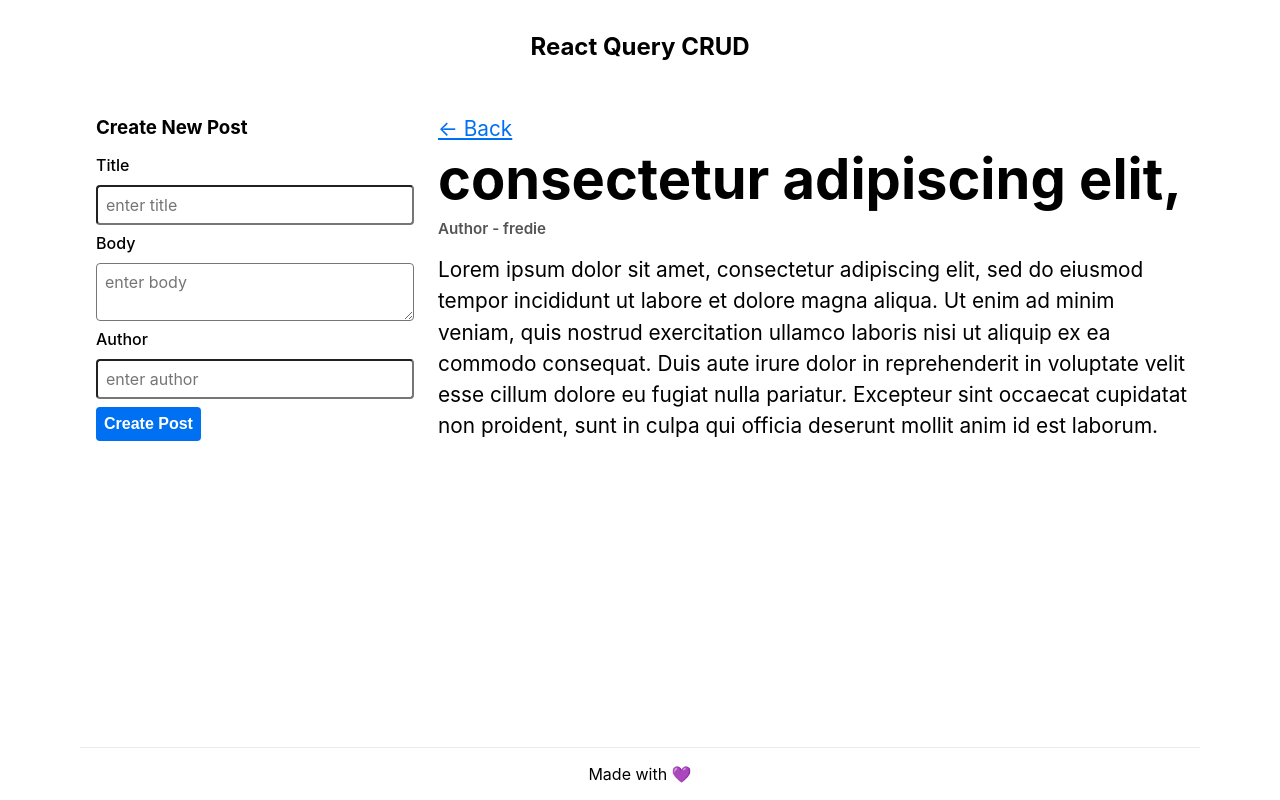
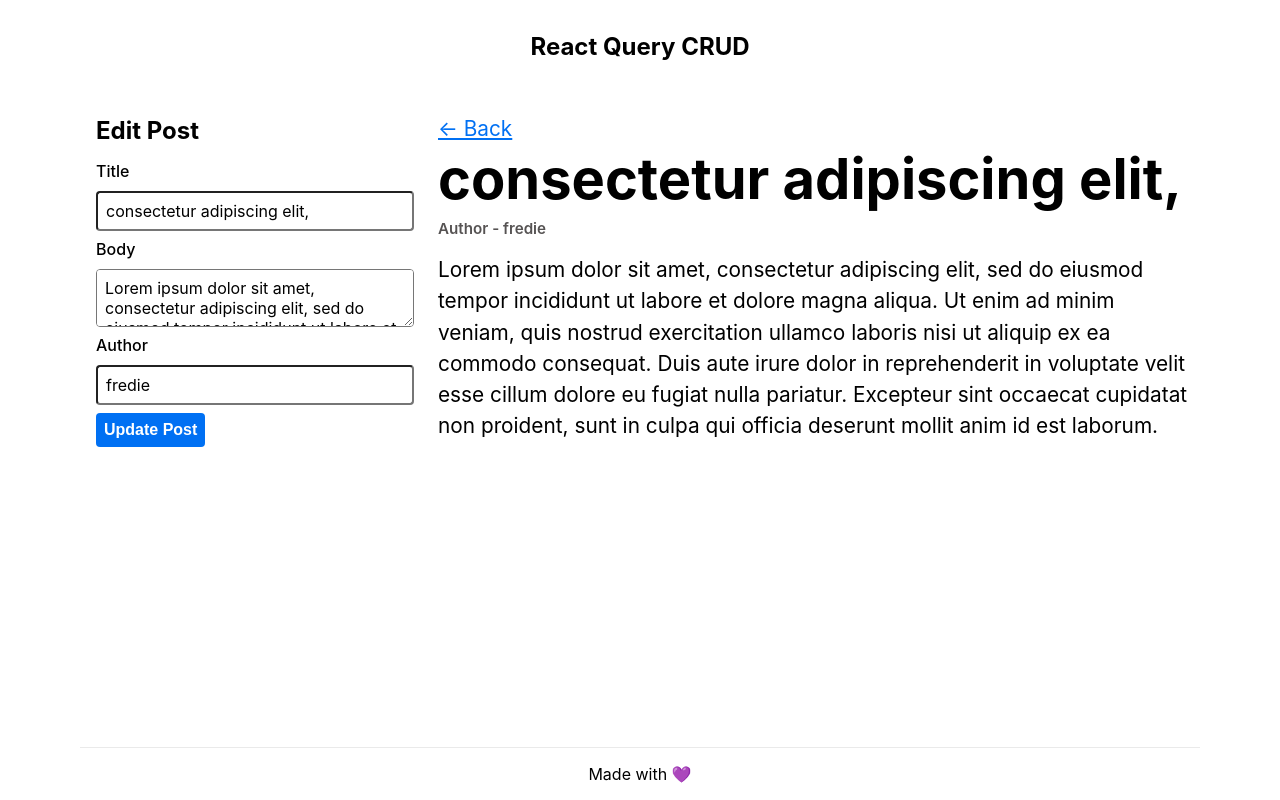
Before and after one commit to pratikmane1299/React-Query-CRUD, a Next.js app: page / in a window 1280 px wide. Both pictures are taken after a click on the element "consectetur adipiscing elit,". Built offline with nearby package versions, Linux system fonts and the light colour scheme.

Commit message:
✨Display post details in form and add mutation to update post

```diff
--- /dev/null
+++ b/components/PostForm.js
@@ -0,0 +1,42 @@
+import styles from '../styles/PostForm.module.css';
+
+export default function PostForm({values, handleOnChange, onFormSubmit, submitText}) {
+
+  return (
+    <form className={styles.form} onSubmit={onFormSubmit}>
+      <div className={styles.formRow}>
+        <label className={styles.formLabel}>Title</label>
+        <input
+          name="title"
+          placeholder="enter title"
+          className={styles.formInput}
+          value={values.title}
+          onChange={(e) => handleOnChange("title", e.target.value)}
+        />
+      </div>
+      <div className={styles.formRow}>
+        <label className={styles.formLabel}>Body</label>
+        <textarea
+          name="body"
+          placeholder="enter body"
+          className={styles.formInput}
+          value={values.body}
+          onChange={(e) => handleOnChange("body", e.target.value)}
+        ></textarea>
+      </div>
+      <div className={styles.formRow}>
+        <label className={styles.formLabel}>Author</label>
+        <input
+          name="author"
+          placeholder="enter author"
+          className={styles.formInput}
+          value={values.author}
+          onChange={(e) => handleOnChange("author", e.target.value)}
+        />
+      </div>
+      <button type="submit" className={styles.btn}>
+        {submitText}
+      </button>
+    </form>
+  );
+}
--- a/pages/index.js
+++ b/pages/index.js
@@ -1,7 +1,9 @@
-import { useState } from 'react';
+import { useEffect, useState } from 'react';
 import Head from 'next/head'
 import { useMutation, useQuery, useQueryClient } from 'react-query';
 import axios from 'axios';
+
+import PostForm from '../components/PostForm';
 
 import styles from '../styles/Home.module.css'
 
@@ -15,15 +17,34 @@ export default function Home() {
   const [activePostId, setActivePostId] = useState();
   const qClient = useQueryClient();
 
-  const [values, setValues] = useState(defaultValues);
+  const { data: post, status: postStatus, error, isFetching } = useQuery(
+    activePostId && ["post", activePostId],
+    fetchPost
+  );
 
-  const { mutate, status, } = useMutation((values) => {
+  const [values, setValues] = useState(defaultValues || post);
+
+  const { mutate: createPost, status: createPostStatus } = useMutation((values) => {
     return axios.post('/api/posts', values).then(res => res.data);
   }, {
     onSuccess: (data) => {
       qClient.refetchQueries('posts');
     }
   })
+
+  useEffect(() => {
+    if (post) setValues(post);
+    else setValues(defaultValues);
+  }, [post, isFetching]);
+
+  const {mutate: updatePost, status: updatePostStatus } = useMutation(({ values, activePostId }) => {
+    return axios.put(`/api/posts/${activePostId}`, values).then(res => res.data);
+  }, {
+    onSuccess: async (data) => {
+      await qClient.refetchQueries(['post', data.id]);
+      qClient.refetchQueries('posts');
+    }
+  });
 
   function handleOnChange(key, value) {
     setValues((prev) => ({
@@ -33,9 +54,13 @@ export default function Home() {
   }
 
   function handleOnSubmit(e) {
+    e.preventDefault();
     setValues(defaultValues);
-    e.preventDefault();
-    mutate(values);
+    if (activePostId) {
+      updatePost({ values, activePostId })
+    } else {
+      createPost(values);
+    }
   }
 
   return (
@@ -50,54 +75,67 @@ export default function Home() {
           <h2>React Query CRUD</h2>
         </header>
         <div className={styles.sidebar}>
-          <h3>Create New Post</h3>
-          <form className={styles.form} onSubmit={handleOnSubmit}>
-            <div className={styles.formRow}>
-              <label className={styles.formLabel}>Title</label>
-              <input
-                name="title"
-                placeholder="enter title"
-                className={styles.formInput}
-                value={values.title}
-                onChange={(e) => handleOnChange('title', e.target.value)}
+          {activePostId ? (
+            postStatus === "loading" ? (
+              <span>Loading...</span>
+            ) : postStatus === "error" ? (
+              <span>Error occurred</span>
+            ) : postStatus === "success" ? (
+              <>
+                <h2>Edit Post{' '}{isFetching && 'Updating...'}</h2>
+                <PostForm
+                  values={values}
+                  handleOnChange={handleOnChange}
+                  onFormSubmit={handleOnSubmit}
+                  submitText={
+                    updatePostStatus === "loading"
+                      ? "..."
+                      : updatePostStatus === "error"
+                      ? "Error"
+                      : updatePostStatus === "success"
+                      ? "Post updated !!!"
+                      : "Update Post"
+                  }
+                />
+              </>
+            ) : null
+          ) : (
+            <>
+              <h2>Create Post</h2>
+              <PostForm
+                values={values}
+                handleOnChange={handleOnChange}
+                onFormSubmit={handleOnSubmit}
+                submitText={
+                  createPostStatus === "loading"
+                    ? "..."
+                    : createPostStatus === "error"
+                    ? "Error"
+                    : createPostStatus === "success"
+                    ? "Post created !!!"
+                    : "Create Post"
+                }
               />
-            </div>
-            <div className={styles.formRow}>
-              <label className={styles.formLabel}>Body</label>
-              <textarea
-                name="body"
-                placeholder="enter body"
-                className={styles.formInput}
-                value={values.body}
-                onChange={(e) => handleOnChange('body', e.target.value)}
-              ></textarea>
-            </div>
-            <div className={styles.formRow}>
-              <label className={styles.formLabel}>Author</label>
-              <input
-                name="author"
-                placeholder="enter author"
-                className={styles.formInput}
-                value={values.author}
-                onChange={(e) => handleOnChange('author', e.target.value)}
-              />
-            </div>
-            <button type="submit" className={styles.btn}>
-              {status === 'loading' ? (
-                <span>...</span>
-              ) : status === 'error' ? (
-                <span>Error occurred</span>
-              ) : status === 'success' ? (
-                'Post created'
-              ) : (
-                'Create Post'
-              )}
-            </button>
-          </form>
+            </>
+          )}
         </div>
         <main className={styles.main}>
           {activePostId ? (
-            <Post postId={activePostId} setActivePostId={setActivePostId} />
+            postStatus === "loading" ? (
+              <span>Loading...</span>
+            ) : postStatus === "error" ? (
+              <span>Error occurred</span>
+            ) : (
+              postStatus === "success" && (
+                <Post
+                  postId={activePostId}
+                  post={post}
+                  status={postStatus}
+                  isFetching={isFetching}
+                  setActivePostId={setActivePostId}
+                />
+              )
+            )
           ) : (
             <Posts setActivePostId={setActivePostId} />
           )}
@@ -149,8 +187,7 @@ function fetchPost({ queryKey }) {
   return axios.get(`/api/posts/${queryKey[1]}`).then(res => res.data);
 }
 
-function Post({ postId, setActivePostId }) {
-  const { data: post, status: postStatus, error, isFetching } = useQuery(['post', postId], fetchPost);
+function Post({ postId, post, postStatus, isFetching, setActivePostId }) {
 
   return (
     <>
--- /dev/null
+++ b/styles/PostForm.module.css
@@ -0,0 +1,40 @@
+.form {
+  width: 100%;
+  margin-top: 1rem;
+}
+
+.formRow {
+  /* padding: 0.5rem; */
+  display: flex;
+  flex-direction: column;
+  gap: 10px;
+}
+
+.formRow .formLabel {
+  font-weight: 500;
+  font-size: 1rem;
+}
+
+.formRow .formInput {
+  padding: 0.5rem;
+  font-size: 1rem;
+  margin-bottom: 0.5rem;
+  border-radius: 4px;
+}
+
+.btn {
+  padding: 0.5rem;
+  width: auto;
+  font-size: 1rem;
+  font-weight: 600;
+  background-color: #0070f3;
+  color: white;
+  outline: none;
+  border: #0070f3;
+  border-radius: 4px;
+  cursor: pointer;
+}
+
+.btn:hover {
+  opacity: 0.8;
+}
```
